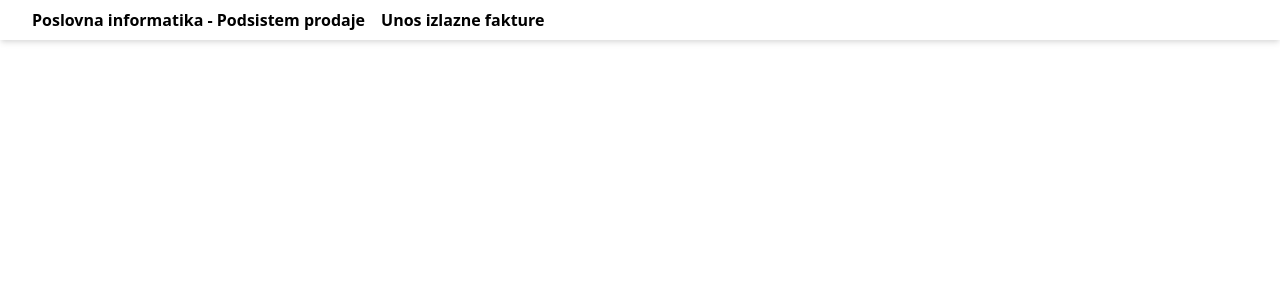
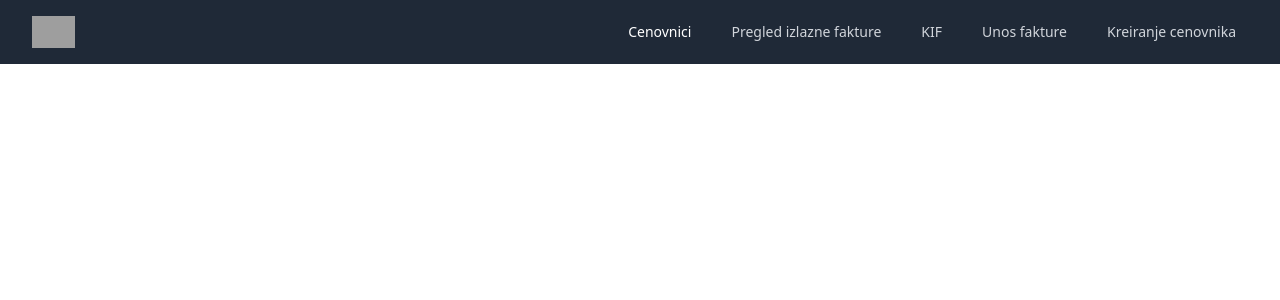
Before and after one commit to Legionar14/poslovna-informatika-fe, a React (Create React App) app: page /kif in a window 1280 px wide. Shown: the top 300 px of the page. Built offline with nearby package versions, Linux system fonts and the light colour scheme; no server answers; grey boxes are pictures that could not be loaded.

Commit message:
Navbar, izmene

```diff
--- a/public/index.html
+++ b/public/index.html
@@ -24,7 +24,7 @@
       work correctly both with client-side routing and a non-root public URL.
       Learn how to configure a non-root public URL by running `npm run build`.
     -->
-    <title>React App</title>
+    <title>Poslovna informatika</title>
   </head>
   <body>
     <noscript>You need to enable JavaScript to run this app.</noscript>
--- a/src/App.jsx
+++ b/src/App.jsx
@@ -1,18 +1,22 @@
 import { Route, Switch, BrowserRouter as Router } from "react-router-dom";
+import Navbar from "./components/Navbar/Navbar";
+import KnjigaIzlaznihFaktura from "./pages/KnjigaIzlaznihFaktura/KnjigaIzlaznihFaktura";
 import KreiranjeCenovnika from "./pages/KreiranjeCenovnika/KreiranjeCenovnika";
 import PrikazCenovnika from "./pages/PrikazCenovnika/PrikazCenovnika";
 import PregledIzlazneFakture from './pages/PregledIzlazneFakture';
 import UnosIzlazneFakture from './pages/UnosIzlazneFakture';
 import { NotificationContainer } from 'react-notifications'
 import 'react-notifications/lib/notifications.css';
-import Navbar from "./components/Navbar";
 
 function App() {
   return (
     <div className="App">
       <Router>
-        <Navbar/>
+        <Navbar />
         <Switch>
+          <Route path="/unos-izlazne-fakture" component={UnosIzlazneFakture} />
+          <Route path="/pregled-izlazne-fakture" component={PregledIzlazneFakture} />
+          <Route path="/kif" component={KnjigaIzlaznihFaktura} />
           <Route path="/cenovnici" component={PrikazCenovnika} />
           <Route path="/kreiranje-cenovnka" component={KreiranjeCenovnika} />
           <Route path="/pregled-izlazne-fakture/:id" component={PregledIzlazneFakture} />
--- /dev/null
+++ b/src/components/Navbar/Navbar.jsx
@@ -0,0 +1,55 @@
+import { useState } from "react/cjs/react.development";
+
+const Navbar = () => {
+
+  const [showMenu, setShowMenu] = useState(false);
+
+  return (
+    <nav class="bg-gray-800">
+      <div class="max-w-7xl mx-auto px-2 sm:px-6 lg:px-8">
+        <div class="relative flex items-center justify-between h-16">
+          <div class="absolute inset-y-0 left-0 flex items-center sm:hidden">
+            <button class="inline-flex items-center justify-center p-2 rounded-md text-gray-400 hover:text-white hover:bg-gray-700 focus:outline-none focus:ring-2 focus:ring-inset focus:ring-white" onClick={() => setShowMenu(!showMenu)} aria-expanded="false">
+              <span class="sr-only">Open main menu</span>
+              <svg class="block h-6 w-6" xmlns="http://www.w3.org/2000/svg" fill="none" viewBox="0 0 24 24" stroke="currentColor" aria-hidden="true">
+                <path stroke-linecap="round" stroke-linejoin="round" stroke-width="2" d="M4 6h16M4 12h16M4 18h16" />
+              </svg>
+
+              <svg class="hidden h-6 w-6" xmlns="http://www.w3.org/2000/svg" fill="none" viewBox="0 0 24 24" stroke="currentColor" aria-hidden="true">
+                <path stroke-linecap="round" stroke-linejoin="round" stroke-width="2" d="M6 18L18 6M6 6l12 12" />
+              </svg>
+            </button>
+          </div>
+
+          <div class="flex-1 flex items-center justify-center sm:items-stretch sm:justify-start">
+            <div class="flex-shrink-0 flex items-center">
+              <a href="/"><img class="block h-8 w-auto" src="https://tailwindui.com/img/logos/workflow-mark-indigo-500.svg" alt="Poslovna" /></a>
+            </div>
+          </div>
+          <div class="flex-2 flex items-center justify-center sm:items-stretch sm:justify-start">
+            <div class="hidden sm:block sm:ml-6">
+              <div class="flex space-x-4">
+                <a href="/cenovnici" class="text-white hover:bg-gray-700 px-3 py-2 rounded-md text-sm font-medium">Cenovnici</a>
+                <a href="/pregled-izlazne-fakture" class="text-gray-300 hover:bg-gray-700 hover:text-white px-3 py-2 rounded-md text-sm font-medium">Pregled izlazne fakture</a>
+                <a href="/kif" class="text-gray-300 hover:bg-gray-700 hover:text-white px-3 py-2 rounded-md text-sm font-medium">KIF</a>
+                <a href="/unos-izlazne-fakture" class="text-gray-300 hover:bg-gray-700 hover:text-white px-3 py-2 rounded-md text-sm font-medium">Unos fakture</a>
+                <a href="/kreiranje-cenovnka" class="text-gray-300 hover:bg-gray-700 hover:text-white px-3 py-2 rounded-md text-sm font-medium">Kreiranje cenovnika</a>
+              </div>
+            </div>
+          </div>
+        </div>
+      </div>
+      <div className={`${showMenu ? "" : "hidden"}`}>
+        <div class="px-2 pt-2 pb-3 space-y-1">
+          <a href="/cenovnici" class="text-white hover:bg-gray-700 px-3 py-2 rounded-md text-sm font-medium">Cenovnici</a>
+          <a href="/pregled-izlazne-fakture" class="text-gray-300 hover:bg-gray-700 hover:text-white px-3 py-2 rounded-md text-sm font-medium">Pregled izlazne fakture</a>
+          <a href="/kif" class="text-gray-300 hover:bg-gray-700 hover:text-white px-3 py-2 rounded-md text-sm font-medium">KIF</a>
+          <a href="/unos-izlazne-fakture" class="text-gray-300 hover:bg-gray-700 hover:text-white px-3 py-2 rounded-md text-sm font-medium">Unos fakture</a>
+          <a href="/kreiranje-cenovnka" class="text-gray-300 hover:bg-gray-700 hover:text-white px-3 py-2 rounded-md text-sm font-medium">Kreiranje cenovnika</a>
+        </div>
+      </div>
+    </nav>
+  )
+}
+
+export default Navbar;
--- a/src/components/Navbar/index.jsx
+++ /dev/null
@@ -1,12 +0,0 @@
-import { Link } from "react-router-dom"
-
-const Navbar = ()=>{
-  return (
-    <div className="width-full border-md shadow-md h-10 px-8 flex flex-row items-center justify-start">
-      <h1 className="font-bold mr-4"><Link to="/">Poslovna informatika - Podsistem prodaje</Link></h1>
-      <div className="mr-2 font-semibold"><Link to="/unos-izlazne-fakture">Unos izlazne fakture</Link></div>
-    </div>
-  )
-}
-
-export default Navbar
--- /dev/null
+++ b/src/pages/KnjigaIzlaznihFaktura/KnjigaIzlaznihFaktura.jsx
@@ -0,0 +1,11 @@
+const KnjigaIzlaznihFaktura = () => {
+
+  return(
+    <div>
+
+    </div>
+  );
+
+}
+
+export default KnjigaIzlaznihFaktura;
--- a/src/pages/KreiranjeCenovnika/KreiranjeCenovnika.jsx
+++ b/src/pages/KreiranjeCenovnika/KreiranjeCenovnika.jsx
@@ -33,7 +33,7 @@ const KreiranjeCenovnika = () => {
 	}, [setRobaIliUsluga])
 
 	return (
-		<div className="container mx-auto flex justify-center p-5">
+		<div className="container mx-auto flex justify-center mt-4 p-5">
 			<form className="w-6/12 rounded overflow-hidden shadow-lg flex justify-center flex-col p-5">
 				<div className="flex justify-center flex-row mb-4">
 					<h1 className="text-2xl">Kreiranje cenovnika</h1>
--- a/src/pages/PrikazCenovnika/PrikazCenovnika.jsx
+++ b/src/pages/PrikazCenovnika/PrikazCenovnika.jsx
@@ -27,7 +27,7 @@ const PrikazCenovnika = () => {
 	return (
 		<div className="flex justify-center flex-col p-5">
       <div className="flex justify-center flex-row">
-					<h1 className="text-2xl my-4">Prikaz cenovnika</h1>
+					<h1 className="text-2xl my-4">Cenovnici</h1>
 				</div>
       <table class="table-fixed mt-3">
         <thead class="bg-gray-50">
```
